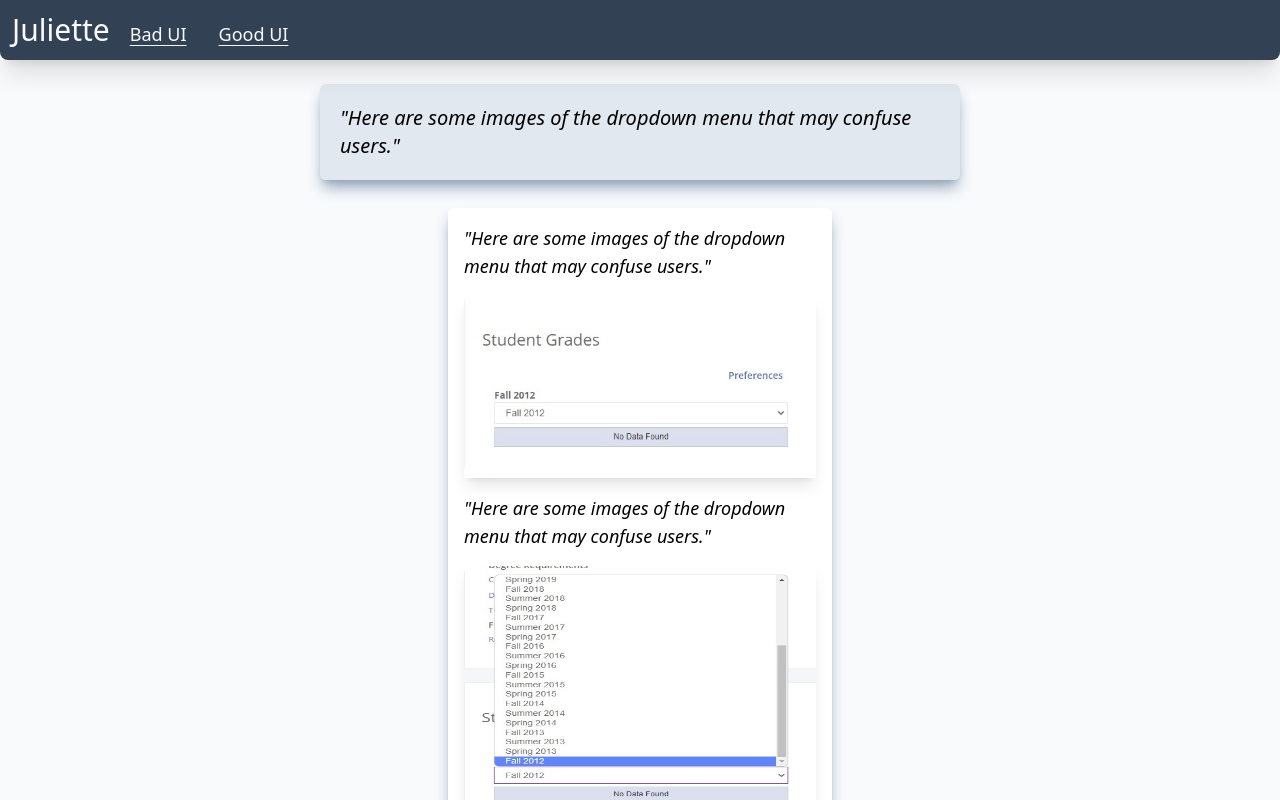
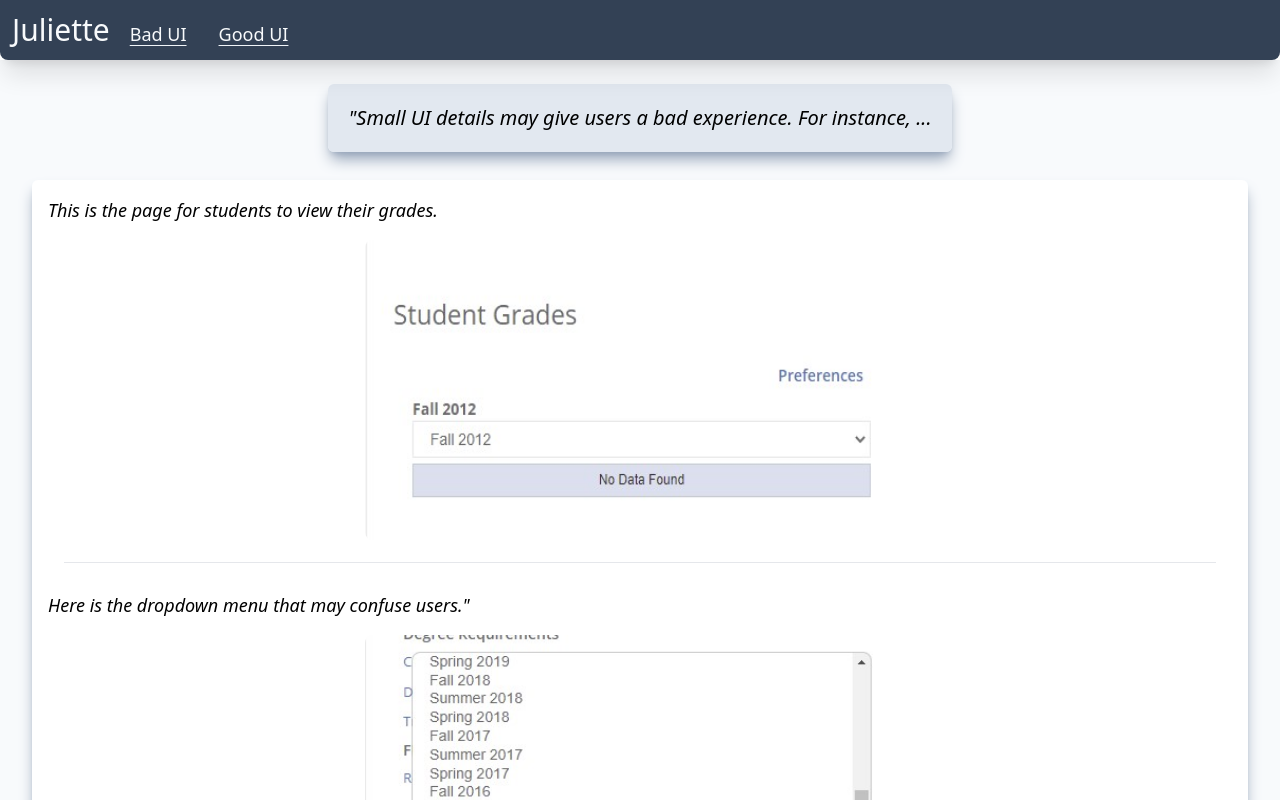
Before and after one commit to KhoiUna/cis-juliette, a Next.js app: page /bad-ui in a window 1280 px wide. Shown: the top 800 px of the page. Built offline with nearby package versions, Linux system fonts and the light colour scheme.

Commit message:
update bad-ui page

```diff
--- a/components/ui/Card.tsx
+++ b/components/ui/Card.tsx
@@ -2,7 +2,7 @@ import { CardProps } from "../../types/types";
 
 const Card = ({ children }: CardProps) => {
   return (
-    <div className="bg-white rounded-md mx-4 my-4 shadow-lg shadow-slate-400 max-w-sm min-w-sm">
+    <div className="bg-white rounded-md mx-4 my-4 shadow-lg shadow-slate-400 h-fit">
       {children}
     </div>
   );
--- a/pages/bad-ui.tsx
+++ b/pages/bad-ui.tsx
@@ -10,45 +10,44 @@ const Bad: NextPage = () => {
       <div className="flex justify-center flex-wrap">
         <QuoteBlock>
           <p className="text-xl italic text-left">
-            {'"'}Here are some images of the dropdown menu that may confuse
-            users.
-            {'"'}
+            {'"'}Small UI details may give users a bad experience. For instance,
+            ...
           </p>
         </QuoteBlock>
       </div>
 
       <div className="flex justify-center">
         <Card>
-          <div className="px-4 py-4 rounded-md">
+          <div className="px-4 py-4 rounded-md w-[95vw]">
             <div className="mb-3">
               <p className="text-lg italic">
-                {'"'}Here are some images of the dropdown menu that may confuse
-                users.
-                {'"'}
+                This is the page for students to view their grades.
               </p>
-              <div className="my-4 shadow-lg">
+              <div className="my-4 text-center">
                 <Image
                   className="rounded-lg"
                   src={"/images/student_grades_page.jpg"}
-                  width={400}
-                  height={200}
+                  width={550}
+                  height={300}
                   alt="Student grades page"
                 />
               </div>
             </div>
 
-            <div className="mt-3">
+            <hr className="m-4" />
+
+            <div className="mt-7">
               <p className="text-lg italic">
-                {'"'}Here are some images of the dropdown menu that may confuse
-                users.
+                Here is the dropdown menu that may confuse users.
                 {'"'}
               </p>
-              <div className="my-4 shadow-lg">
+
+              <div className="my-4 text-center">
                 <Image
                   className="rounded-lg"
                   src={"/images/dropdown_menu.jpg"}
                   width={550}
-                  height={400}
+                  height={500}
                   alt="Dropdown menu"
                 />
               </div>
--- a/pages/index.tsx
+++ b/pages/index.tsx
@@ -9,14 +9,14 @@ const Home: NextPage = () => {
     <Layout title={"UI Research"}>
       <QuoteBlock>
         <p className="text-xl italic">
-          {'"'}This project explores and compares design of a bad UI and a good
-          UI on our university website.{'"'}
+          {'"'}This project picks one bad UI design on our university website
+          and tries to improve it with a better UI.{'"'}
         </p>
       </QuoteBlock>
 
       <div className="flex justify-evenly flex-wrap">
         <Card>
-          <div className="bg-red-200 px-4 py-4 rounded-md hover:shadow-red-300 hover:shadow-xl">
+          <div className="bg-red-200 px-4 py-4 rounded-md hover:shadow-red-300 hover:shadow-xl max-w-sm min-w-sm">
             <h1 className="text-xl font-bold mb-2">Bad UI</h1>
 
             <Image
@@ -29,17 +29,15 @@ const Home: NextPage = () => {
 
             <p className="text-lg italic">
               {'"'}
-              Lorem ipsum dolor sit amet consectetur adipisicing elit. Expedita
-              modi, vitae voluptatibus nobis quisquam mollitia, a voluptas esse
-              nostrum nemo voluptate iure distinctio vero fugiat. Nisi ex rerum
-              nam reiciendis?
+              UI is an important part of the web. Without a good UI, a web
+              application may make users confused and lose patience.
               {'"'}
             </p>
           </div>
         </Card>
 
         <Card>
-          <div className="bg-emerald-100 px-4 py-4 rounded-md hover:shadow-emerald-300 hover:shadow-xl">
+          <div className="bg-emerald-100 px-4 py-4 rounded-md hover:shadow-emerald-300 hover:shadow-xl max-w-sm min-w-sm">
             <h1 className="text-xl font-bold mb-2">Good UI</h1>
 
             <Image
@@ -52,10 +50,8 @@ const Home: NextPage = () => {
 
             <p className="text-lg italic">
               {'"'}
-              Lorem ipsum dolor sit amet consectetur adipisicing elit. Expedita
-              modi, vitae voluptatibus nobis quisquam mollitia, a voluptas esse
-              nostrum nemo voluptate iure distinctio vero fugiat. Nisi ex rerum
-              nam reiciendis?
+              On the other hand, with a good UI, users can spend more time,
+              which gives your application more engagement.
               {'"'}
             </p>
           </div>
```
